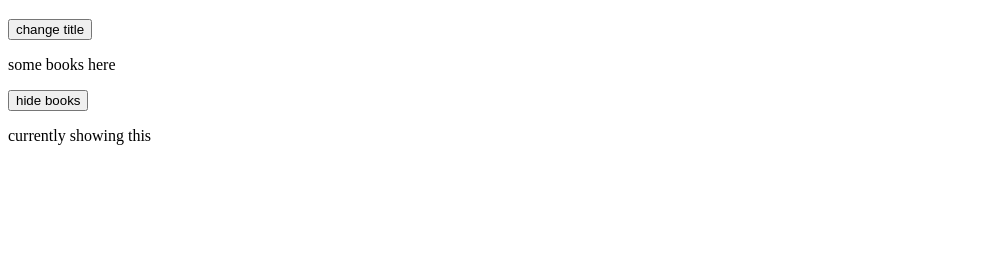
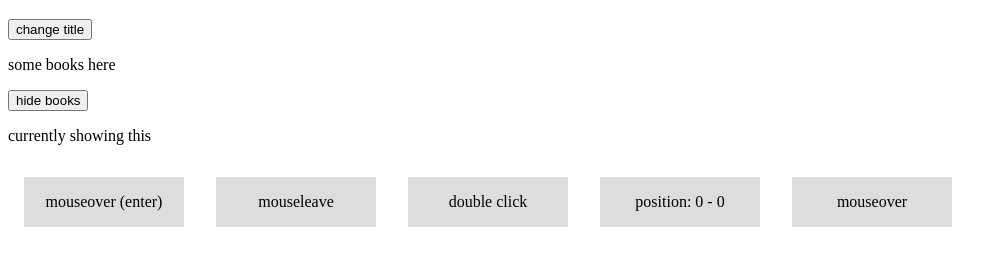
Before and after one commit to nataliadelina/vue-netninja, a plain HTML site: page index.html in a window 1280 px wide. Shown: the part 61-326 px from the top of the page, without its empty margins (0-1007 px from the left). Drawn offline with nearby package versions, Linux system fonts and the light colour scheme.

Commit message:
mouse events

```diff
--- a/app.js
+++ b/app.js
@@ -2,7 +2,9 @@ const app = Vue.createApp({
     data() {
         return {
             title: 'Hello Vue',
-            showBooks: true
+            showBooks: true,
+            x: 0,
+            y: 0
         }
     },
     methods: {
@@ -14,6 +16,16 @@ const app = Vue.createApp({
         },
         toggleShowBooks() {
             this.toggleShowBooks = !this.showBooks
+        },
+        handleEvent(e) {
+            console.log(e, e.type)
+            if (data) {
+                console.log(data)
+            }
+        },
+        handleMousemove(e) {
+            this.x = e.offsetX
+            this.y = e.offsetY
         }
     }
 });
--- a/index.html
+++ b/index.html
@@ -6,7 +6,9 @@
     <meta http-equiv="X-UA-Compatible" content="IE=edge">
     <meta name="viewport" content="width=device-width, initial-scale=1.0">
     <title>Vue net ninja</title>
+    <link rel="stylesheet" href="./style.css">
     <script src="https://unpkg.com/vue@3.0.2"></script>
+    <script src="https://unpkg.com/vue@3.0.0-beta.12/dist/vue.global.js"></script>
 </head>
 
 <body>
@@ -29,6 +31,17 @@
             <p>currently showing this</p>
         </div>
 
+        <!-- MOUSE EVENTS -->
+        <div class="box" @mouseover="handleEvent">mouseover (enter)</div>
+        <div class="box" v-on:mouseleave="handleEvent">mouseleave</div>
+        <div class="box" v-on:dblclick="handleEvent">double click</div>
+        <div class="box" @mousemove="handleMousemove">
+            position: {{x}} - {{y}}
+        </div>
+
+        <!-- passing custom argument -->
+        <div class="box" v-on:mouseover="handleEvent($event, 5)">mouseover</div>
+
     </div>
 
     <script src="./app.js"></script>
--- /dev/null
+++ b/style.css
@@ -0,0 +1,8 @@
+.box {
+    margin: 1rem;
+    padding: 1rem 0;
+    width: 10rem;
+    text-align: center;
+    background-color: #ddd;
+    display: inline-block;
+}
```
Also changed, not shown: 1 other file.
